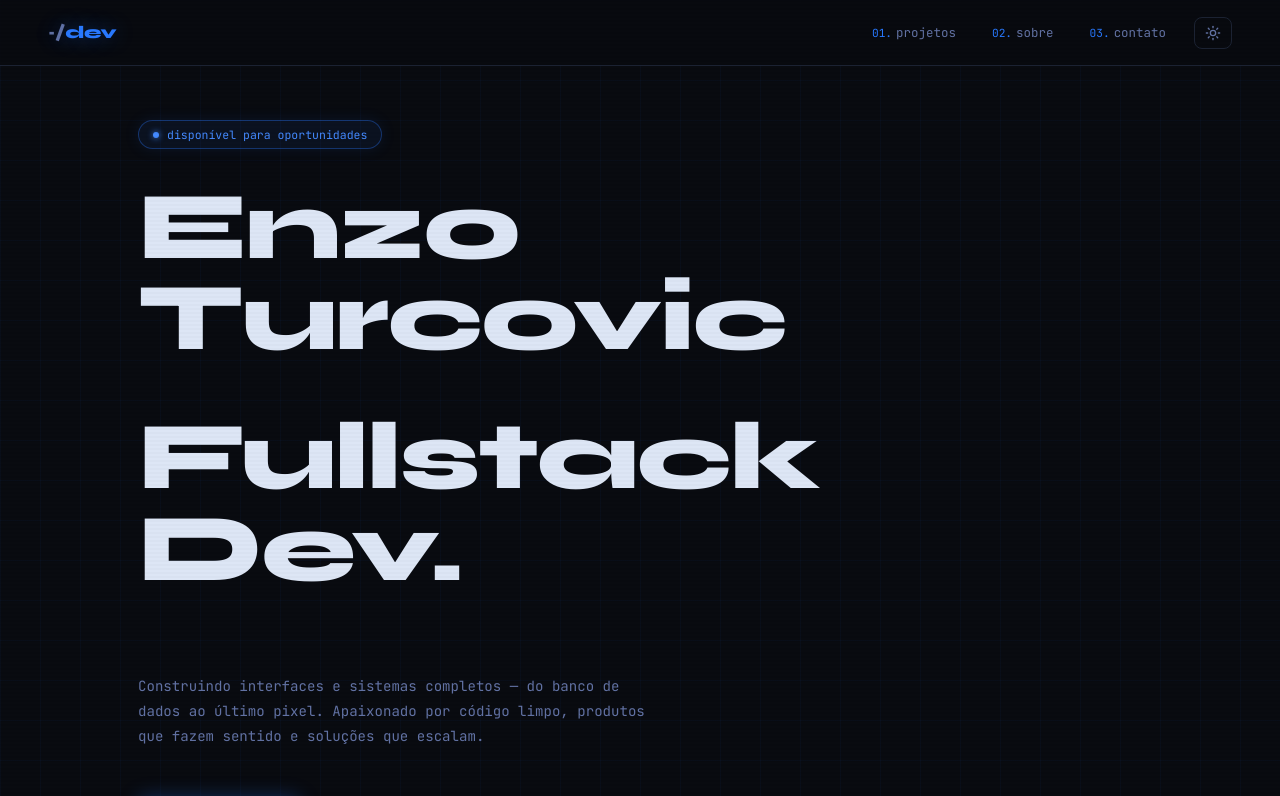
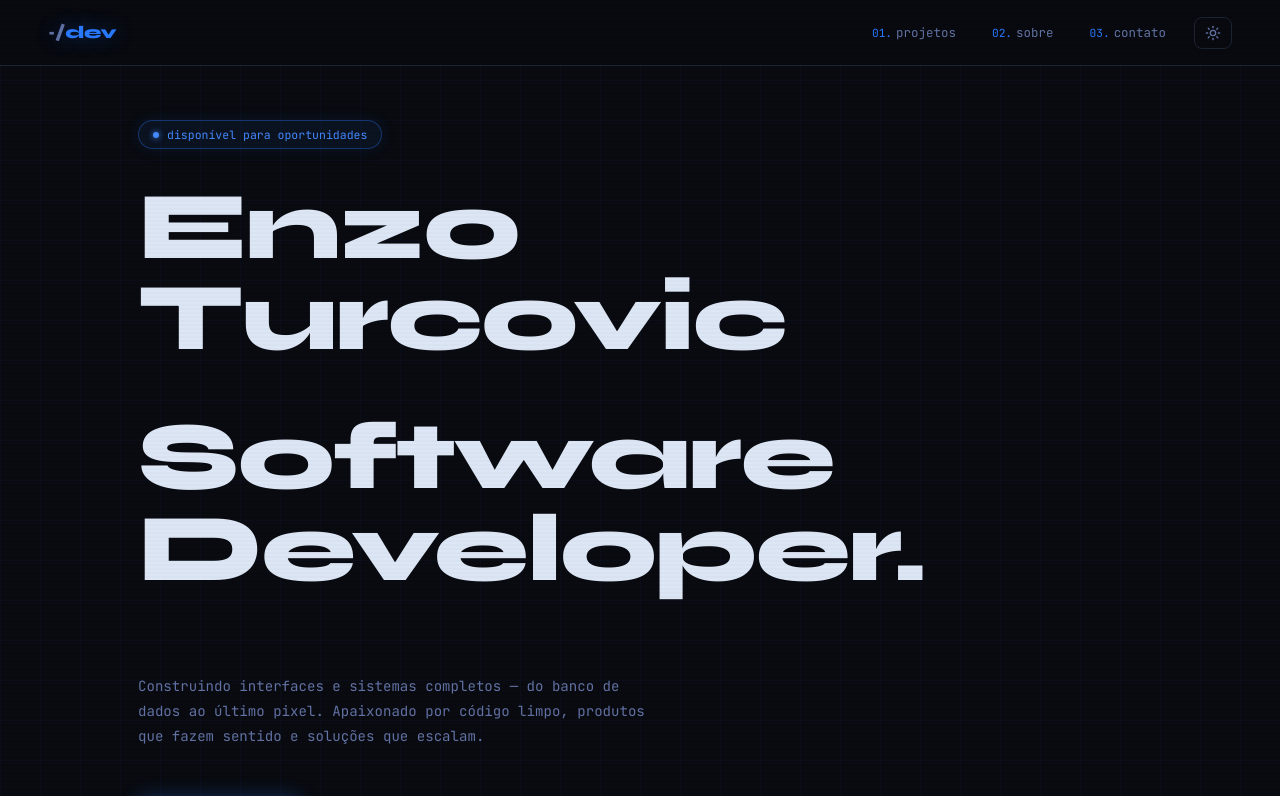
Before and after one commit to turco-vic/portfolio, a Next.js app: page / in a window 1280 px wide. Shown: the top 796 px of the page. Built offline with nearby package versions, Linux system fonts and the light colour scheme.

Commit message:
Update page.jsx

```diff
--- a/src/app/page.jsx
+++ b/src/app/page.jsx
@@ -14,7 +14,7 @@ export default function Home() {
 
         <h1 className={styles.heading}>
           <span className={styles.name}>Enzo Turcovic</span>
-          <span className={styles.role}>Fullstack Dev.</span>
+          <span className={styles.role}>Software Developer.</span>
         </h1>
 
         <p className={styles.desc}>
```
